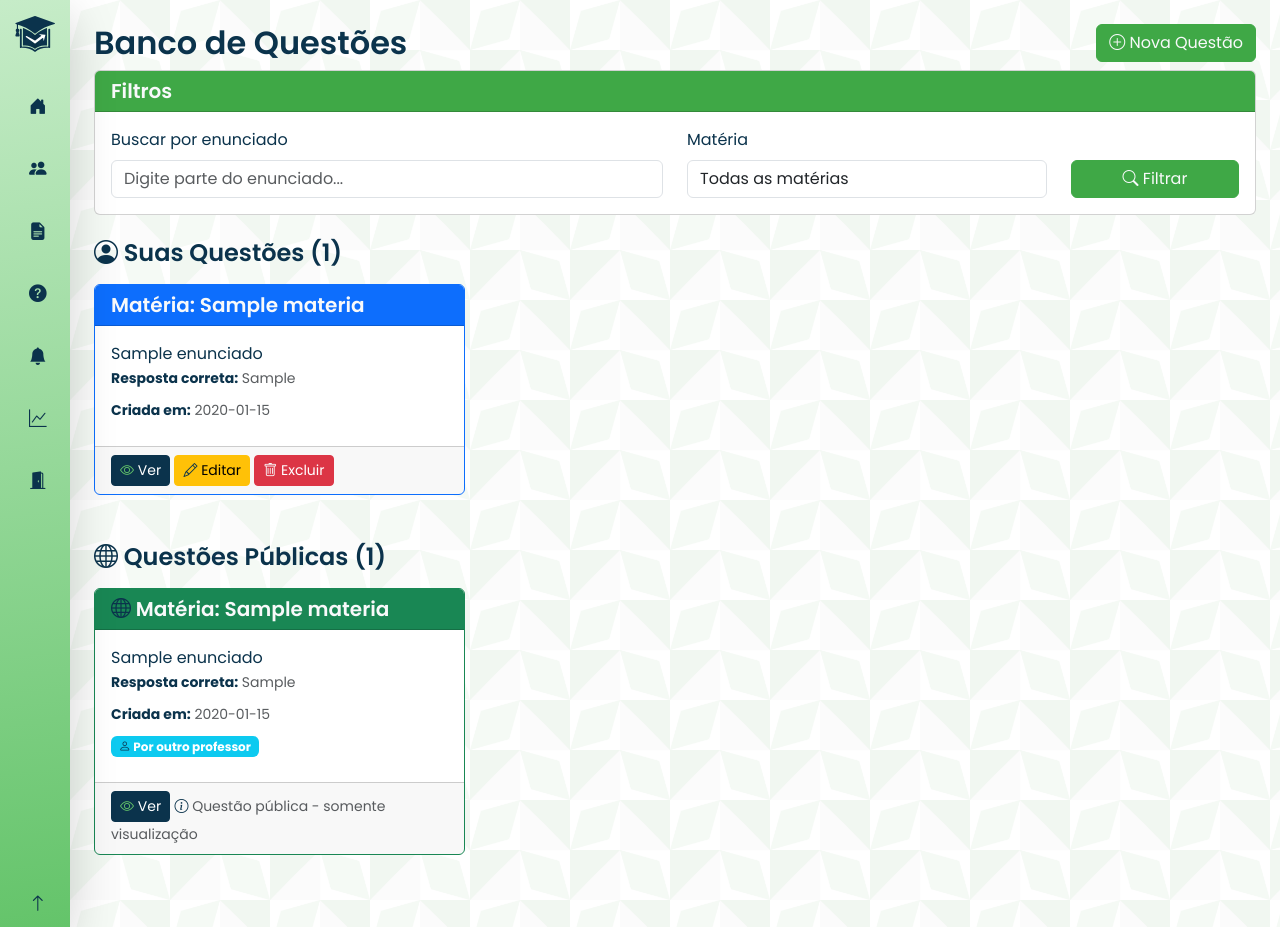
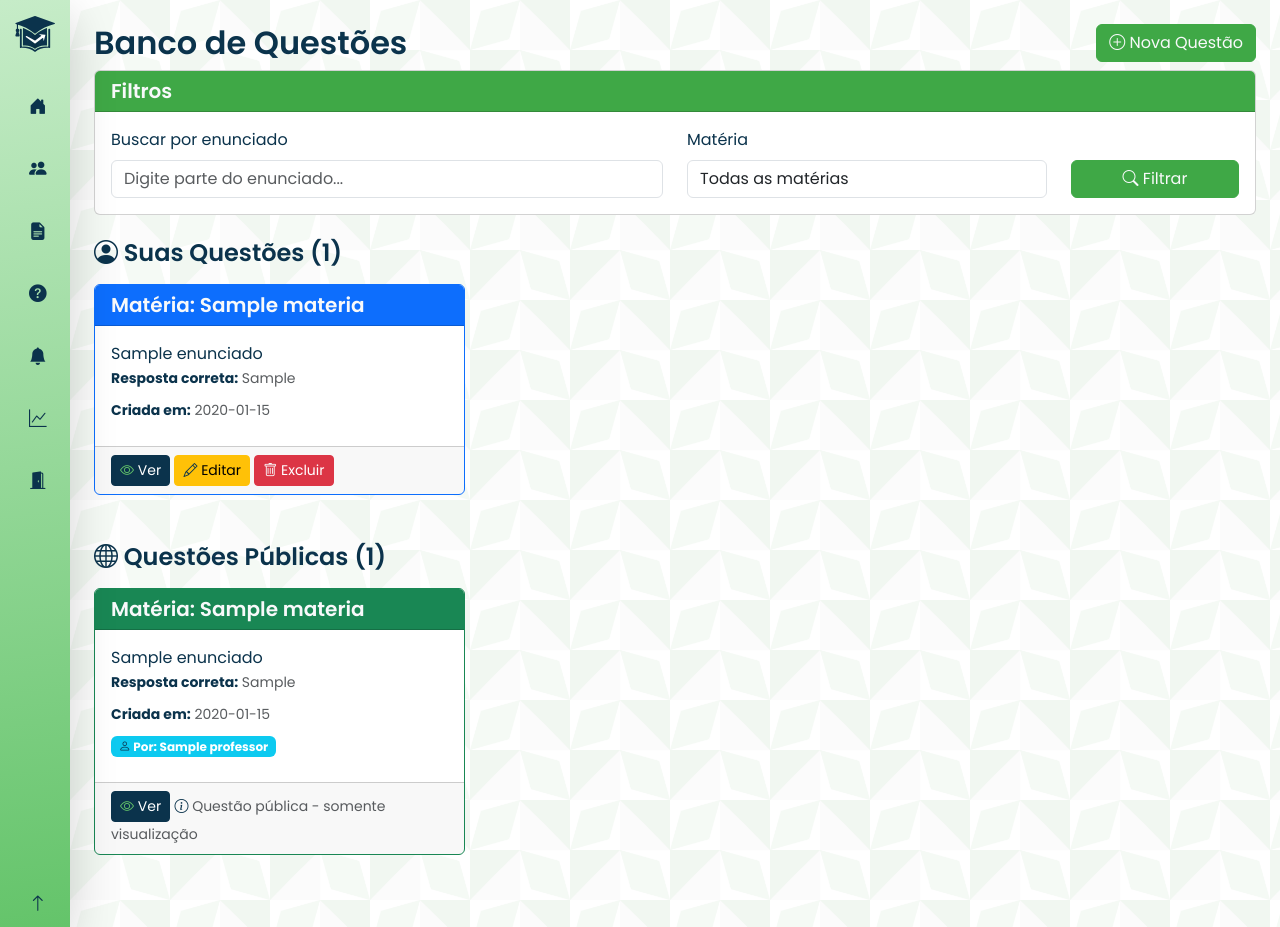
Before and after one commit to wes-lem/DIPEFast, a FastAPI app: template templates/professor/banco_questoes.html in a window 1280 px wide. Run offline with FastAPI, Linux system fonts and the light colour scheme; the template is opened without the code that fills it: most values are stand-ins (such as "Sample title", 1, 10 or a date in 2020); parts of the project's set-up code (start-up, migrations or seed data) failed here and were passed over.

Commit message:
Questões públicas

```diff
--- a/controllers/professor_controller.py
+++ b/controllers/professor_controller.py
@@ -837,8 +837,11 @@ def visualizar_questao_professor(
 ):
     """Visualiza uma questão específica (própria ou pública)"""
     from sqlalchemy import or_
+    from sqlalchemy.orm import joinedload
     # Permitir visualizar questões próprias ou públicas de outros
-    questao = db.query(BancoQuestoes).filter(
+    questao = db.query(BancoQuestoes).options(
+        joinedload(BancoQuestoes.professor)
+    ).filter(
         BancoQuestoes.id == questao_id,
         BancoQuestoes.status == StatusQuestao.ATIVA,
         or_(
--- a/templates/professor/banco_questoes.html
+++ b/templates/professor/banco_questoes.html
@@ -187,7 +187,7 @@
                         <div class="card h-100 border-success">
                             <div class="card-header bg-success text-light">
                                 <h5 class="card-title m-0">
-                                    <i class="bi bi-globe"></i> Matéria: {{ questao.materia }}
+                                    Matéria: {{ questao.materia }}
                                 </h5>
                             </div>
                             <div class="card-body">
@@ -206,7 +206,7 @@
                                 </div>
                                 <div class="mb-2">
                                     <span class="badge bg-info">
-                                        <i class="bi bi-person"></i> Por outro professor
+                                        <i class="bi bi-person"></i> Por: {{ questao.professor.nome if questao.professor else 'Professor' }}
                                     </span>
                                 </div>
                             </div>
--- a/templates/professor/criar_prova.html
+++ b/templates/professor/criar_prova.html
@@ -164,6 +164,9 @@
                                                                     <span class="badge bg-success ms-2">Pública</span>
                                                                 </label>
                                                                 {{ questao.enunciado[:100] }}{% if questao.enunciado|length > 100 %}...{% endif %}
+                                                                <small class="text-muted mt-1">
+                                                                    <i class="bi bi-person"></i> Por: {{ questao.professor.nome if questao.professor else 'Professor' }}
+                                                                </small>
                                                             </p>
                                                         </div>
                                                     </div>
--- a/templates/professor/visualizar_questao.html
+++ b/templates/professor/visualizar_questao.html
@@ -119,7 +119,7 @@
                                 </span>
                                 {% if not is_own %}
                                 <span class="badge bg-secondary ms-2">
-                                    <i class="bi bi-person"></i> Por outro professor
+                                    <i class="bi bi-person"></i> Criada por: {{ questao.professor.nome if questao.professor else 'Professor' }}
                                 </span>
                                 {% endif %}
                             </div>
```
Also changed, not shown: dao/banco_questoes_dao.py (+8 -2 lines).
